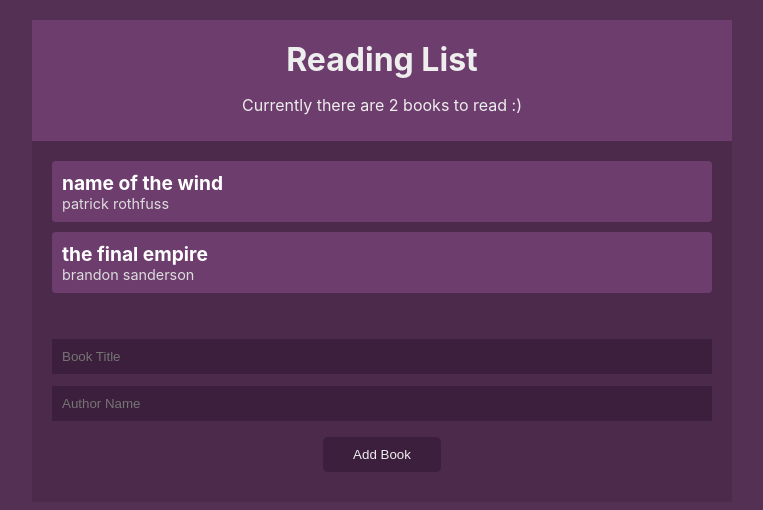
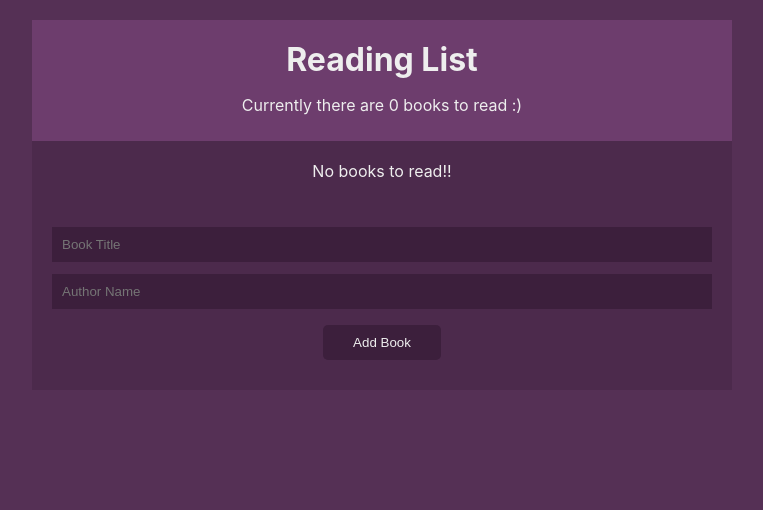
Before and after one commit to Abhishek971999/reading-list-app, a React (Create React App) app in the folder reading-lis-app/: page / in a window 1280 px wide. Shown: the top 510 px of the page, without its empty margins (258-1021 px from the left). Built offline with nearby package versions, Linux system fonts and the light colour scheme.

Commit message:
reducer added

```diff
--- a/reading-lis-app/src/components/BookDetails.js
+++ b/reading-lis-app/src/components/BookDetails.js
@@ -1,13 +1,10 @@
 import React, { useContext } from 'react';
-import { BookContext } from '../contexts//BookContext';
+import { BookContext } from '../contexts/BookContext';
+
 const BookDetails = ({ book }) => {
-  const { deleteBooks } = useContext(BookContext);
+  const { dispatch } = useContext(BookContext);
   return (
-    <li
-      onClick={() => {
-        deleteBooks(book.id);
-      }}
-    >
+    <li onClick={() => dispatch({ type: 'REMOVE_BOOK', id: book.id })}>
       <div className='title'>{book.title}</div>
       <div className='author'>{book.author}</div>
     </li>
--- a/reading-lis-app/src/components/BookForm.js
+++ b/reading-lis-app/src/components/BookForm.js
@@ -1,13 +1,14 @@
-import React, { useState, useContext } from 'react';
+import React, { useContext, useState } from 'react';
 import { BookContext } from '../contexts/BookContext';
+
 const BookForm = () => {
-  const { addBooks } = useContext(BookContext);
+  const { dispatch } = useContext(BookContext);
   const [title, setTitle] = useState('');
   const [author, setAuthor] = useState('');
+
   const handleSubmit = e => {
     e.preventDefault();
-    //console.log(title, author);
-    addBooks(title, author);
+    dispatch({ type: 'ADD_BOOK', book: { title, author } });
     setTitle('');
     setAuthor('');
   };
--- a/reading-lis-app/src/contexts/BookContext.js
+++ b/reading-lis-app/src/contexts/BookContext.js
@@ -1,22 +1,12 @@
-import React, { createContext, useState } from 'react';
-import uuid from 'uuid/v1';
+import React, { createContext, useReducer } from 'react';
+import { bookReducer } from '../reducers/bookReducer';
 
 export const BookContext = createContext();
 
 const BookContextProvider = props => {
-  const [books, setBooks] = useState([
-    { title: 'name of the wind', author: 'patrick rothfuss', id: 1 },
-    { title: 'the final empire', author: 'brandon sanderson', id: 2 }
-  ]);
-  const addBooks = (title, author) => {
-    setBooks([...books, { title, author, id: uuid() }]);
-  };
-  const deleteBooks = id => {
-    setBooks(books.filter(book => book.id !== id));
-  };
-
+  const [books, dispatch] = useReducer(bookReducer, []);
   return (
-    <BookContext.Provider value={{ books, addBooks, deleteBooks }}>
+    <BookContext.Provider value={{ books, dispatch }}>
       {props.children}
     </BookContext.Provider>
   );
--- /dev/null
+++ b/reading-lis-app/src/reducers/bookReducer.js
@@ -0,0 +1,19 @@
+import uuid from 'uuid/v4';
+
+export const bookReducer = (state, action) => {
+  switch (action.type) {
+    case 'ADD_BOOK':
+      return [
+        ...state,
+        {
+          title: action.book.title,
+          author: action.book.author,
+          id: uuid()
+        }
+      ];
+    case 'REMOVE_BOOK':
+      return state.filter(book => book.id !== action.id);
+    default:
+      return state;
+  }
+};
```
